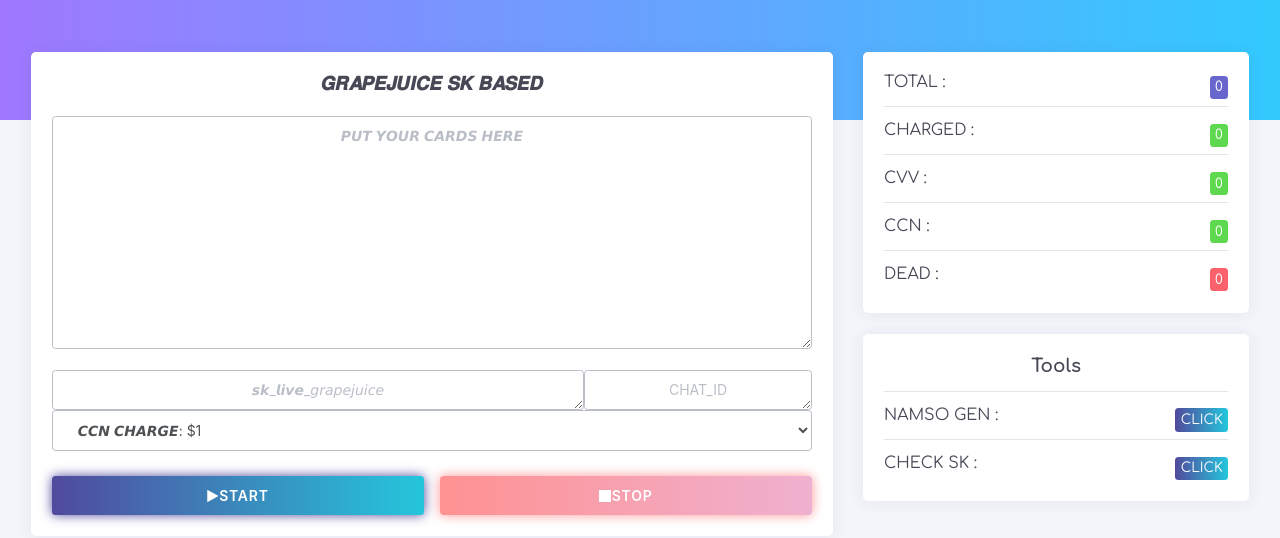
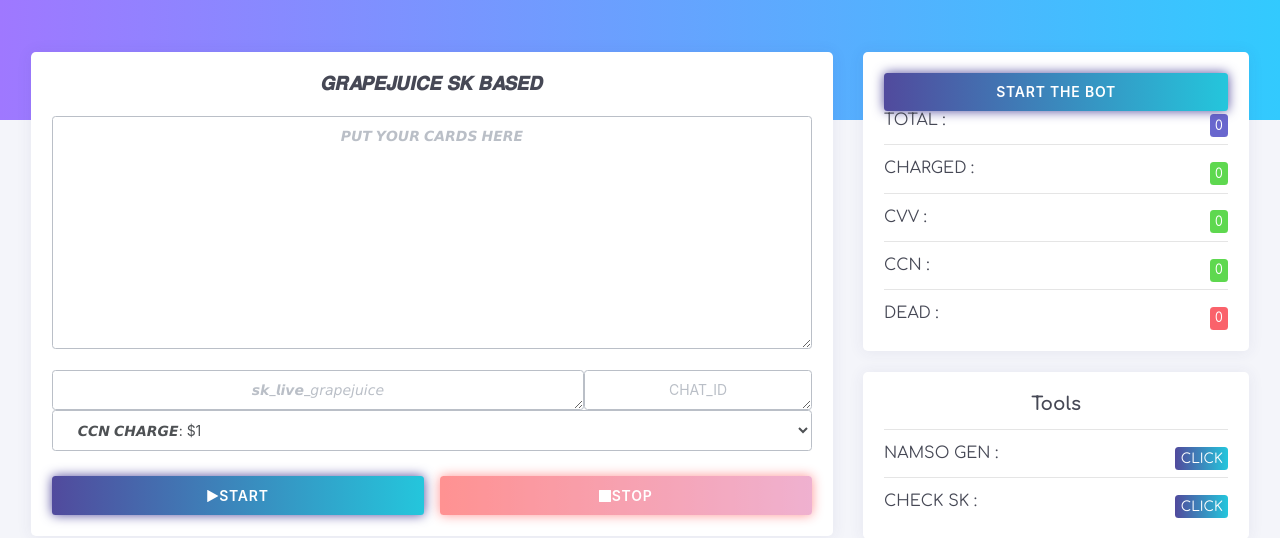
Before and after one commit to MannyTheHammy/grape1, a PHP site: page / in a window 1280 px wide. Shown: the top 538 px of the page. Run offline with PHP 8.4, Linux system fonts and the light colour scheme; some libraries are stand-ins or nearby versions; some web fonts are replaced.

Commit message:
Update index.php

```diff
--- a/index.php
+++ b/index.php
@@ -64,7 +64,7 @@
 <div class="col-md-4">
 <div class="card mb-2">
                             <div class="card-body">
-
+                                <button class="btn btn-glow btn-bg-gradient-x-blue-cyan text-white" onclick="window.open('https://t.me/Grape_CC_Bot','_blank')" style="width: 100%;">START THE BOT</button>
                                 <h5>TOTAL :<span class="badge badge-primary float-right carregadas">0</span></h5>
                                 <hr>
                                 <h5>CHARGED :<span class="badge badge-success float-right charge">0</span></h5>
```
